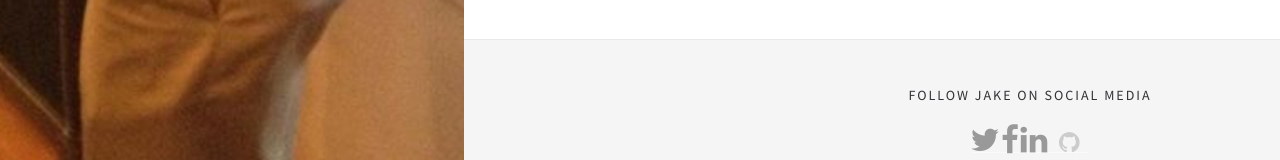
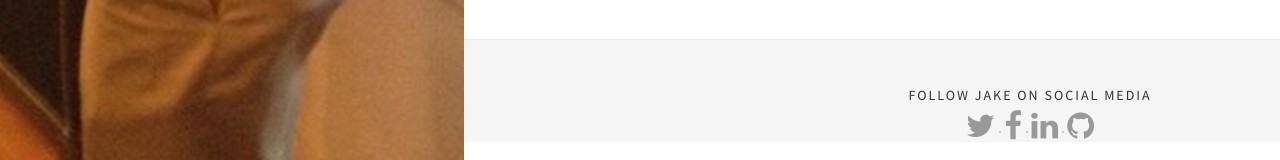
Before and after one commit to EJBlog/EJBlog.github.io, a Jekyll site: the page built from author_jake.html, in a window 1280 px wide. Shown: the part 1431-1591 px from the top of the page. Built offline with Jekyll 4.4.1, drawn with Linux system fonts in a browser that asks for light colours; nearby versions of some CDN libraries; some web fonts are replaced.

Commit message:
Update author_jake.html

```diff
--- a/_layouts/author_jake.html
+++ b/_layouts/author_jake.html
@@ -147,9 +147,12 @@
                             <p>Follow Jake On Social Media</a>
                             <div class="social-links">
                                 <a href="https://mobile.twitter.com/Jake_M_Ellis"><i class="fa fa-twitter fa-5x"></i></a>
+                                <i class="link-spacer"></i>
                                 <a href="https://www.facebook.com/jellis918"><i class="fa fa-facebook fa-5x"></i></a>
+                                <i class="link-spacer"></i>
                                 <a href="https://www.linkedin.com/in/jacob-ellis-99062219"><i class="fa fa-linkedin fa-5x"></i></a>
-                                <a href="https://github.com/JakeEllis"><i class="social-icon fa fa-github"></i></a>
+                                <i class="link-spacer"></i>
+                                <a href="https://github.com/JakeEllis"><i class="fa fa-github fa-5x"></i></a>
 
                             </div>
                         </div>
```
